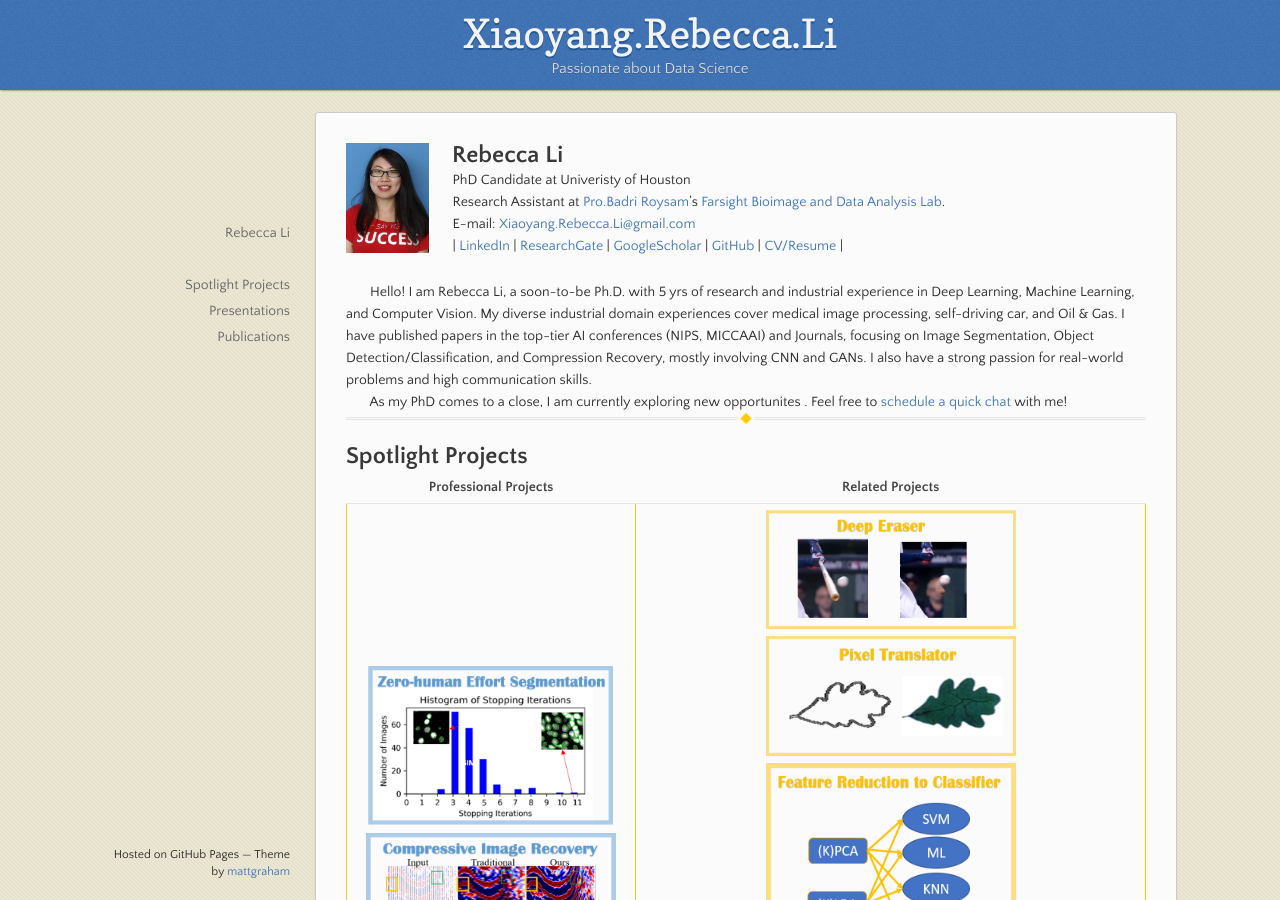
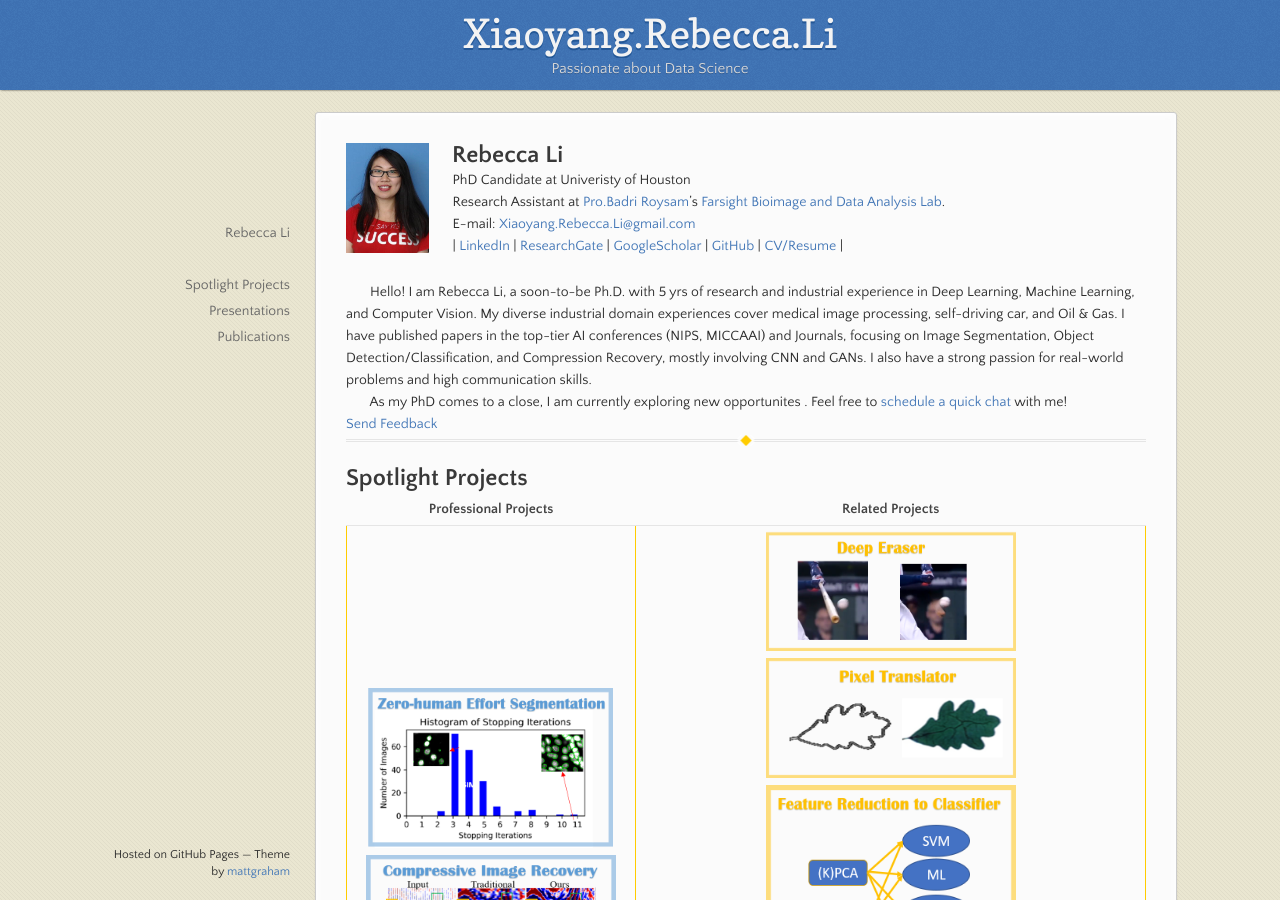
Before and after one commit to Xiaoyang-Rebecca/xiaoyang-rebecca.github.io, a Jekyll site: the page built from index.md, in a window 1280 px wide and 900 px high. Built offline with Jekyll 4.4.1, drawn with Linux system fonts in a browser that asks for light colours; our own code applies the rules of GitHub Pages for plain Markdown files.

Commit message:
Update index.md

```diff
--- a/index.md
+++ b/index.md
@@ -14,6 +14,9 @@
 
 &nbsp;&nbsp;&nbsp;&nbsp;&nbsp;&nbsp; As my PhD comes to a close, I am currently exploring new opportunites . Feel free to [schedule a quick chat](https://support.zoom.us/hc/en-us/articles/201362413-Scheduling-meetings) with me!
 
+<a href = "mailto:Xiaoyang.Rebecca.Li@gmail.com?subject = Feedback&body = Message">
+Send Feedback
+</a>
 
 --------------
 ## Spotlight Projects
```
